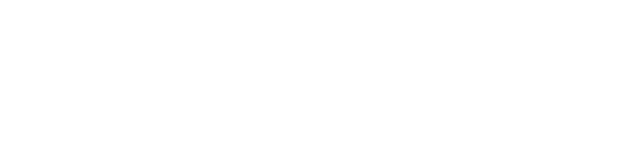
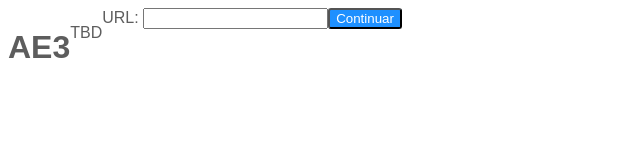
Before and after one commit to PewPewBorxa/act_ec_dom, a plain HTML site: page assets/index.html in a window 1280 px wide. Shown: the whole page, without its empty margins (0-640 px from the left). Drawn offline with Linux system fonts and the light colour scheme.

Commit message:
+cambios

```diff
--- a/assets/index.html
+++ b/assets/index.html
@@ -4,8 +4,10 @@
     <meta charset="UTF-8">
     <meta name="viewport" content="width=device-width, initial-scale=1.0">
     <title></title>
+    <link rel="stylesheet" href="/css/index.css">
 </head>
 <body>
 
 </body>
+<script src="/js/main.js"></script>
 </html>
--- a/css/index.css
+++ b/css/index.css
@@ -4,7 +4,7 @@
     color: white;
 }
 
-.botones:hover {
+.botones:disabled {
     background-color: orange;
     color: black;
 }
--- a/js/main.js
+++ b/js/main.js
@@ -1,6 +1,27 @@
 document.title = 'AE3_DOM_FORMULARIOS';
+
 h1 = document.createElement('h1');
+h1.appendChild(document.createTextNode('AE3'));
 p1 = document.createElement('p');
+p1.appendChild(document.createTextNode('TBD'));
+document.body.appendChild(h1);
 document.body.appendChild(p1);
-document.body.appendChild(h1);
-tb = document.createElement('textarea');
+
+Callback = document.createElement('input');
+Callback.setAttribute('type', 'url');
+Callback.id = 'CallBackURL';
+labelCallback = document.createElement('label');
+labelCallback.setAttribute('for', 'CallBackUrl');
+labelCallback.appendChild(document.createTextNode('URL: '));
+
+boton1 = document.createElement('button');
+boton1.setAttribute('class','botones');
+boton1.appendChild(document.createTextNode('Continuar'));
+
+form1 = document.createElement('form');
+form1.setAttribute('action', 'TBD');
+form1.appendChild(labelCallback);
+form1.appendChild(Callback);
+form1.appendChild(boton1);
+
+document.body.appendChild(form1);
```
